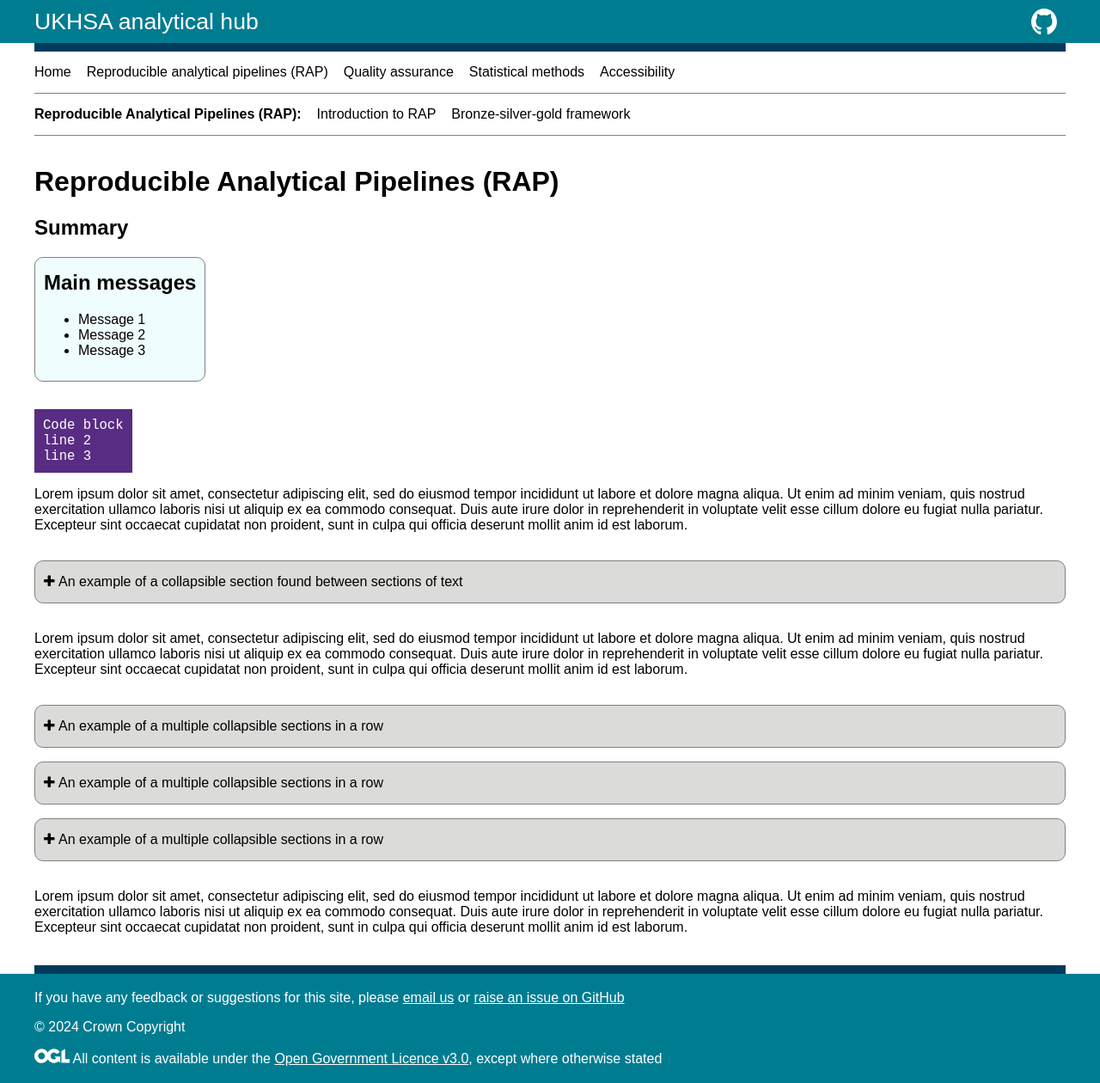
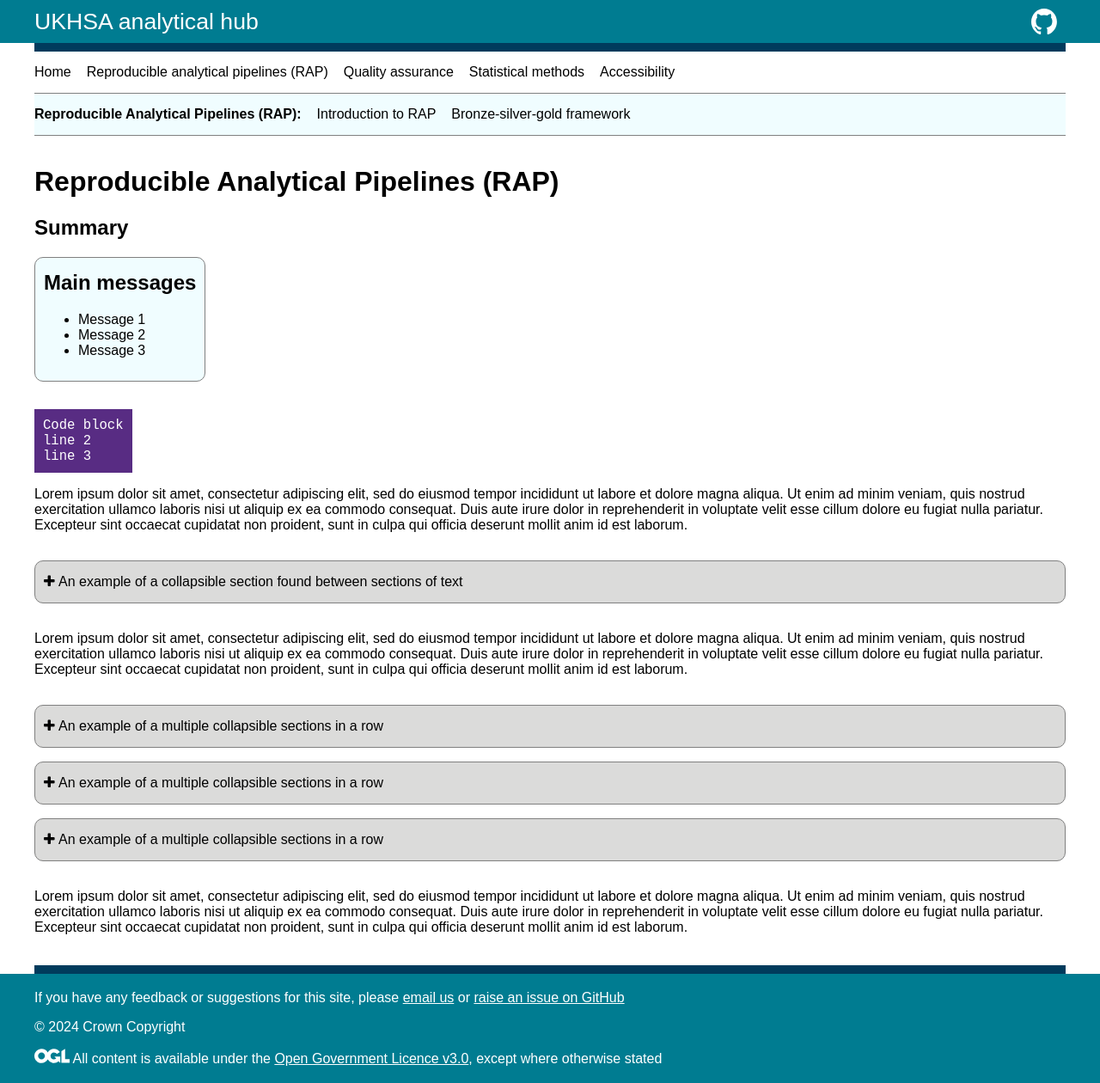
Before and after one commit to BenCuff/github-pages-test, a Jekyll site: the page built from docs/rap.md, in a window 1280 px wide. Shown: the whole page at 86% size. Built offline with Jekyll 4.4.1, drawn with Linux system fonts in a browser that asks for light colours.

```diff
--- a/docs/assets/styles.css
+++ b/docs/assets/styles.css
@@ -42,6 +42,7 @@
 
 #page-nav{
   margin-top: -35px;
+  background-color: #F0FDFF;
 }
 
 #site-nav a, #page-nav a{
```
